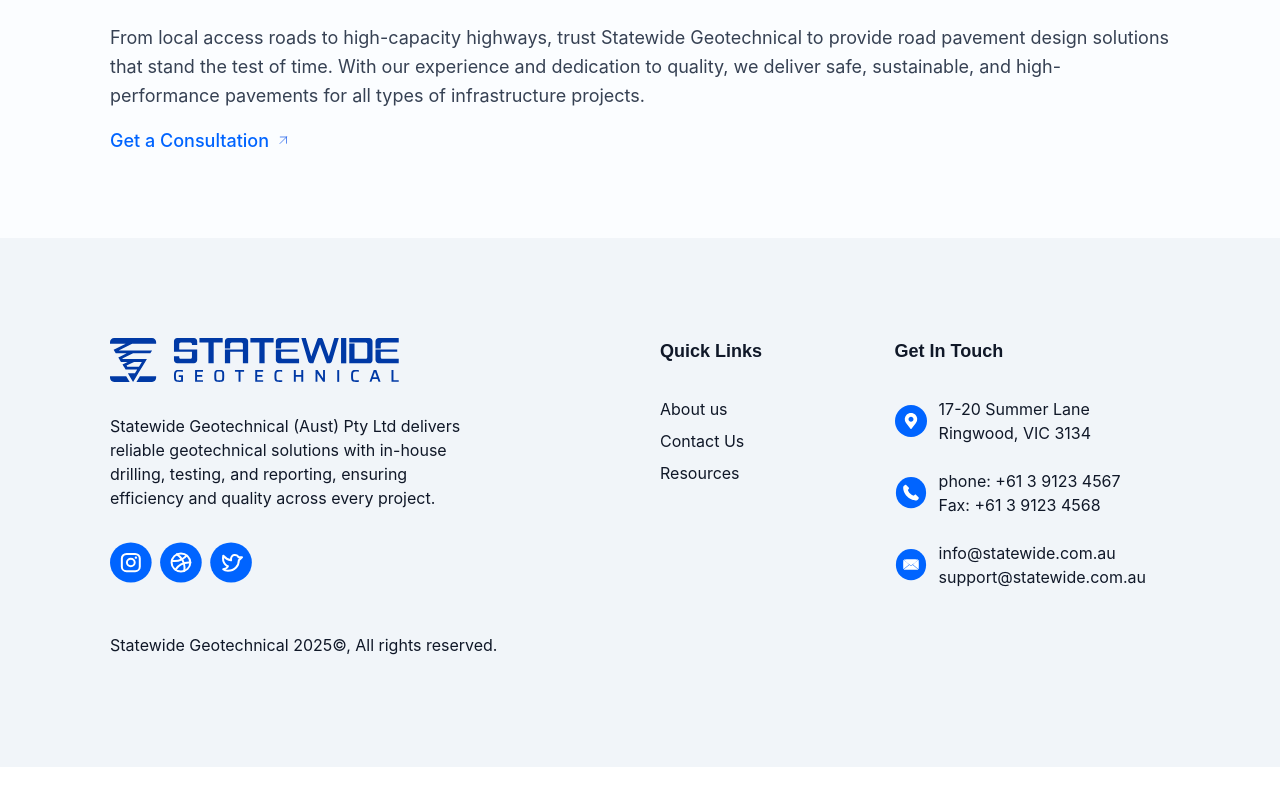
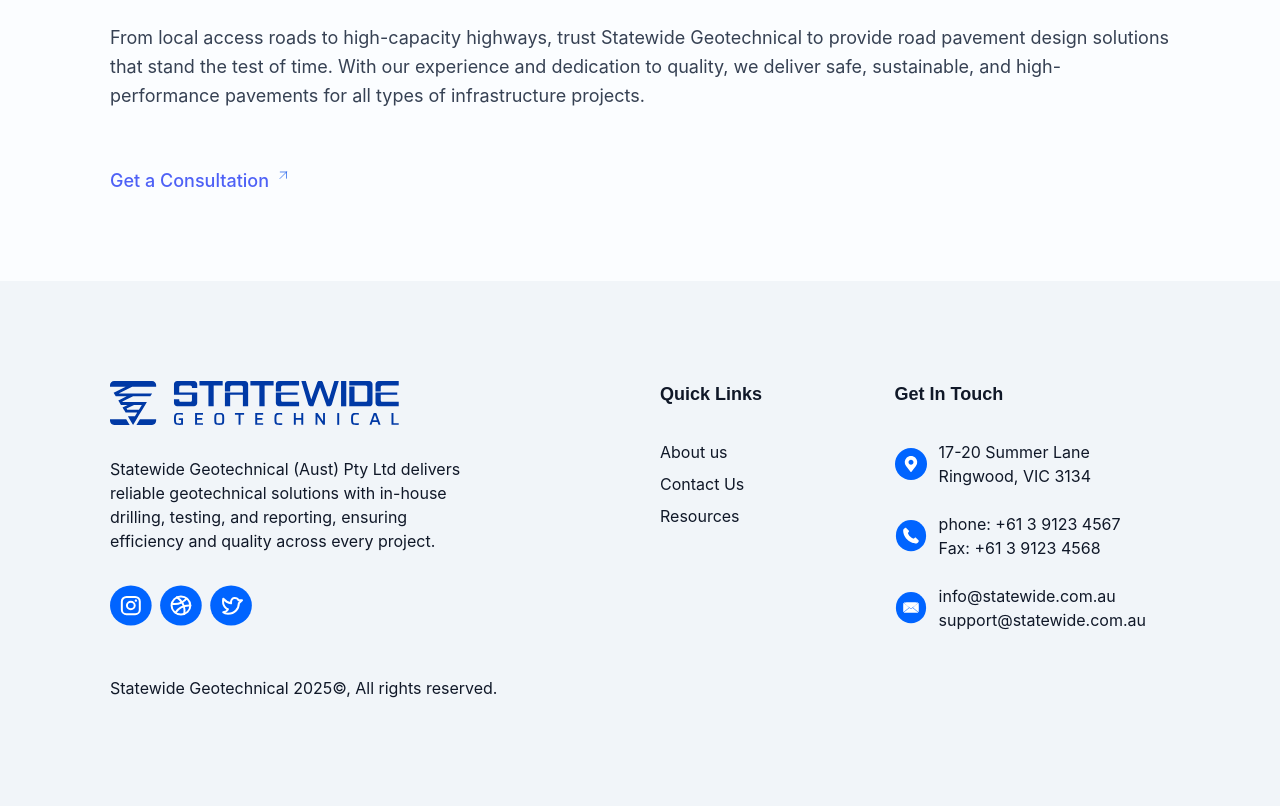
Before and after one commit to tharanga-madurapperuma/statewide-geotechnical_construction-site, a React (Vite) app: page /road in a window 1280 px wide. Shown: the part 3381-4187 px from the top of the page. Before the commit the page ends 4148 px from the top, so only its background shows below. Built offline with nearby package versions, Linux system fonts and the light colour scheme.

Commit message:
updated link under line issue

```diff
--- a/src/pages/Land Capability/LandCapability.jsx
+++ b/src/pages/Land Capability/LandCapability.jsx
@@ -155,8 +155,8 @@ const LandCapability = () => {
                         Let Statewide Geotechnical help you unlock the full potential of your land. With our commitment to accuracy, sustainability, and regulatory compliance, we provide the insights needed to bring your project to life while respecting and preserving the natural environment.
                         </p>
 
-                        <div className='text-left text-[15px] font-medium mt-4 text-blue-600 pt-40 '>
-                            <a href='#' className='flex items-center'>
+                        <div className='flex mt-4 pt-[40px]'>
+                            <a href='#' className='flex text-[#4E61F6] font-medium text-center md:text-left text-base sm:text-lg border-b-2 border-transparent hover:border-blue-600 transition duration-300'>
                               <Link to="/contact">
                                 <span className='mr-1 text-[18px]'>
                                     Get a Consultation
--- a/src/pages/road/Road.jsx
+++ b/src/pages/road/Road.jsx
@@ -179,8 +179,8 @@ const Road = () => {
                   From local access roads to high-capacity highways, trust Statewide Geotechnical to provide road pavement design solutions that stand the test of time. With our experience and dedication to quality, we deliver safe, sustainable, and high-performance pavements for all types of infrastructure projects.
                   </p>
 
-                  <div className='text-left text-[15px] font-medium mt-4 text-blue-600 -pb-15 '>
-                     <a href='#' className='flex items-center'>
+                  <div className='flex mt-4 pt-[40px]'>
+                     <a href='#' className='flex text-[#4E61F6] font-medium text-center md:text-left text-base sm:text-lg border-b-2 border-transparent hover:border-blue-600 transition duration-300'>
                       <Link to="/contact">
                         <span className='mr-1 text-[18px]'>
                         Get a Consultation
--- a/src/pages/slopes/Slopes.jsx
+++ b/src/pages/slopes/Slopes.jsx
@@ -175,8 +175,8 @@ const Slopes = () => {
                   Trust Statewide Geotechnical to deliver comprehensive, science-backed solutions for slopes and stability. With our commitment to precision and safety, we provide the expertise and support you need for stable, reliable, and successful construction on any terrain.
                   </p>
 
-                  <div className='text-left text-[15px] font-medium mt-4 text-blue-600 pt-[40px]'>
-                     <a href='#' className='flex items-center'>
+                  <div className='flex mt-4 pt-[40px]'>
+                     <a href='#' className='flex text-[#4E61F6] font-medium text-center md:text-left text-base sm:text-lg border-b-2 border-transparent hover:border-blue-600 transition duration-300'>
                         <span className='mr-1 text-[18px]'>
                           <Link to="/contact">
                              Get a Consultation
```
